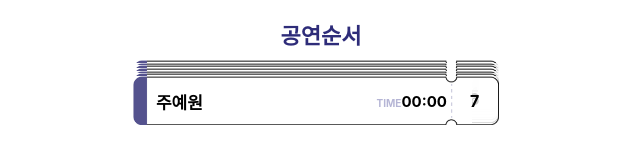
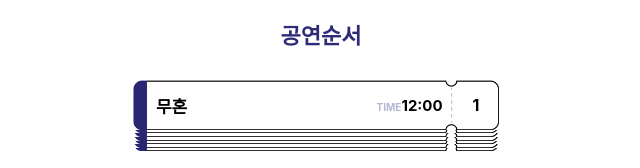
Before and after one commit to friend1019/club-night-hsu-front, a React (Create React App) app: page / in a window 1280 px wide. Shown: the part 741-909 px from the top of the page, without its empty margins (319-959 px from the left). Built offline with nearby package versions, Linux system fonts and the light colour scheme; no server answers; the database is empty.

Commit message:
드디어 티켓 애니메이션 완성..

```diff
--- a/src/css/Home.css
+++ b/src/css/Home.css
@@ -99,8 +99,7 @@
 
 .ticket-container {
   position: relative;
-  margin-top: 10px;
-  margin-bottom: 2px;
+  margin-bottom: 3px;
   width: 85%;
   max-width: 430px;
   height: 50px;
@@ -109,7 +108,6 @@
   justify-content: center;
   align-items: center;
   transition: transform 1.0s ease, opacity 1.0s ease;
-  order: 0; /* 기본 order 값 설정 */
 }
 
 
@@ -118,7 +116,6 @@
   width: 100%;
   height: 100%;
   object-fit: contain;
-  opacity: 0.8;
   margin-left: 15%; /* 이미지 오른쪽으로 약간 이동 */
   background-color: white;
 }
@@ -151,9 +148,7 @@
 .ticket-info .performance-time {
   font-size: 14px;
   color: #b5b5d5;
-  margin-left: 35%; /* 시간 부분을 오른쪽으로 살짝 이동 */
-  gap: 5px;
-
+  margin-left: 33%; /* 시간 부분을 오른쪽으로 살짝 이동 */
 }
 
 /* 공연 순서 */
@@ -184,6 +179,6 @@
   font-size: 22px;
   font-weight: bold;
   color: #2e2c79;
-  margin-top: 0px;  /* 첫 번째 티켓 위에 여백 추가 */
   text-align: center;
+  margin-bottom: 20px;
 }
--- a/src/jsx/Home.jsx
+++ b/src/jsx/Home.jsx
@@ -52,6 +52,11 @@ const Home = () => {
     setIsExpanded((prev) => !prev);
   };
 
+  // 동적으로 여백 계산 (카드 개수에 맞춰 높이 설정)
+  const calculateHeight = () => {
+    return isExpanded ? `${ticketContent.length * 65}px` : "100px";
+  };
+
   return (
     <div className="home-page">
       <div className="mainImg">
@@ -92,8 +97,9 @@ const Home = () => {
         className={`ticket-list ${isExpanded ? "expanded" : ""}`} // 펼쳐진 상태에서만 애니메이션 추가
         onClick={handleToggleTickets} // 카드 뭉치 클릭 시 펼치기/숨기기
         style={{
-          height: isExpanded ? "auto" : "120px", // 펼쳐지면 자동 높이로 늘어남
-          paddingBottom: isExpanded ? "30px" : "0", // 펼쳐지면 추가 여백
+          height: calculateHeight(), // 카드 개수에 따라 동적으로 높이를 계산
+          paddingBottom: isExpanded ? "10px" : "0", // 펼쳐지면 추가 여백
+          paddingTop:isExpanded ? "0":"10px",
           transition: "height 1.0s ease, padding-bottom 1.0s ease", // 부드러운 애니메이션
         }}
       >
@@ -103,9 +109,10 @@ const Home = () => {
             key={idx}
             style={{
               transform: isExpanded
-                ? `translateY(${idx * -1}px)` // 펼쳐지면 아래로 간격을 두고 펼쳐짐
-                : `translateY(${idx * -60}px)`, // 초기에는 살짝 겹쳐짐 (각 카드가 조금씩 다르게 이동)
+                ? `translateY(${(ticketContent.length - 1 - idx) * -1}px)` // 펼쳐지면 아래로 간격을 두고 펼쳐짐
+                : `translateY(${idx * -50}px)`, // 초기에는 살짝 겹쳐짐 (각 카드가 조금씩 다르게 이동)
               transition: "transform 0.6s ease, opacity 0.6s ease", // 애니메이션 적용
+              zIndex: ticketContent.length - 1 - idx, // 카드 순서 설정
             }}
           >
             <img src={TicketImg} alt="Ticket" className="ticket-image" />
```
